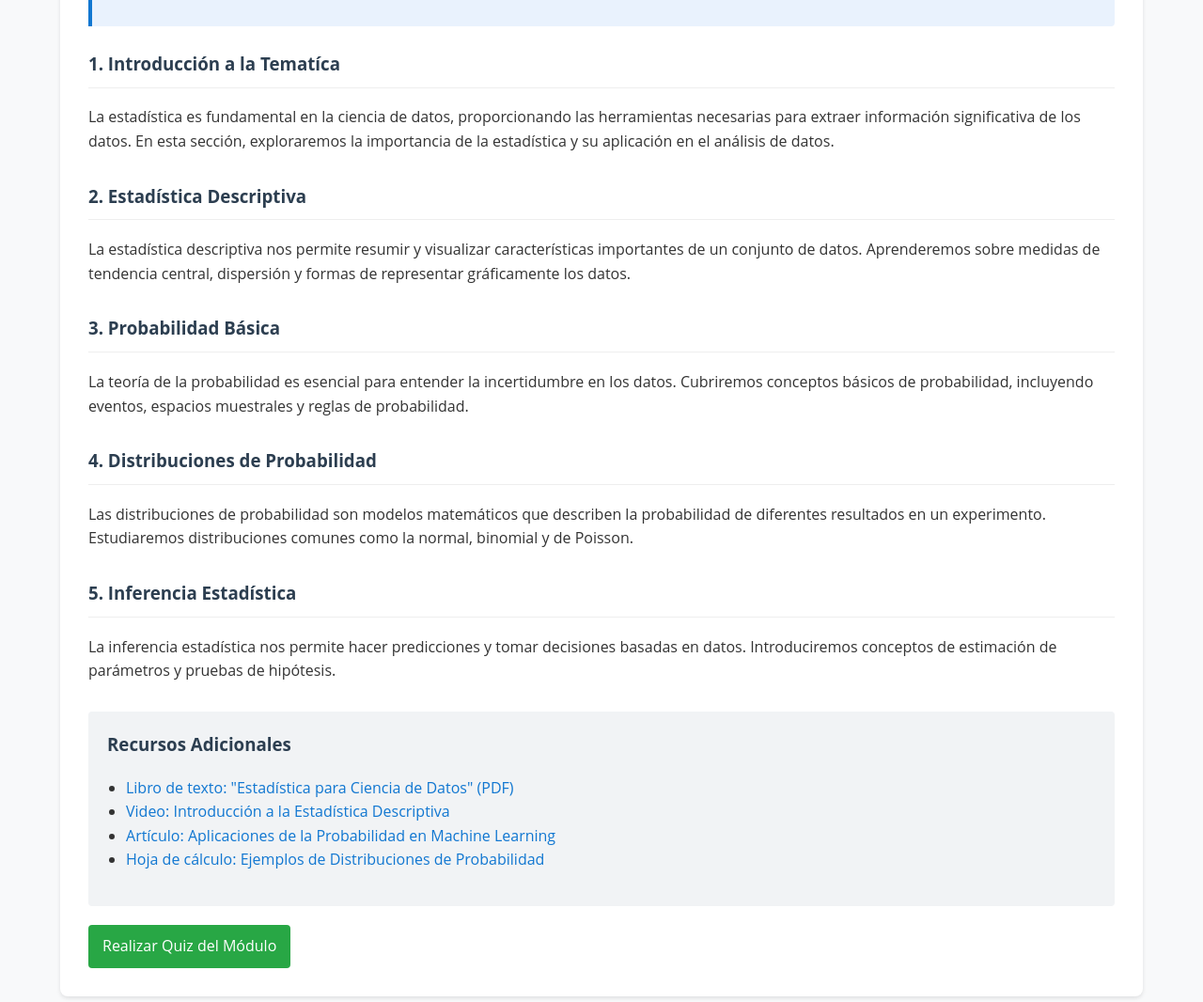
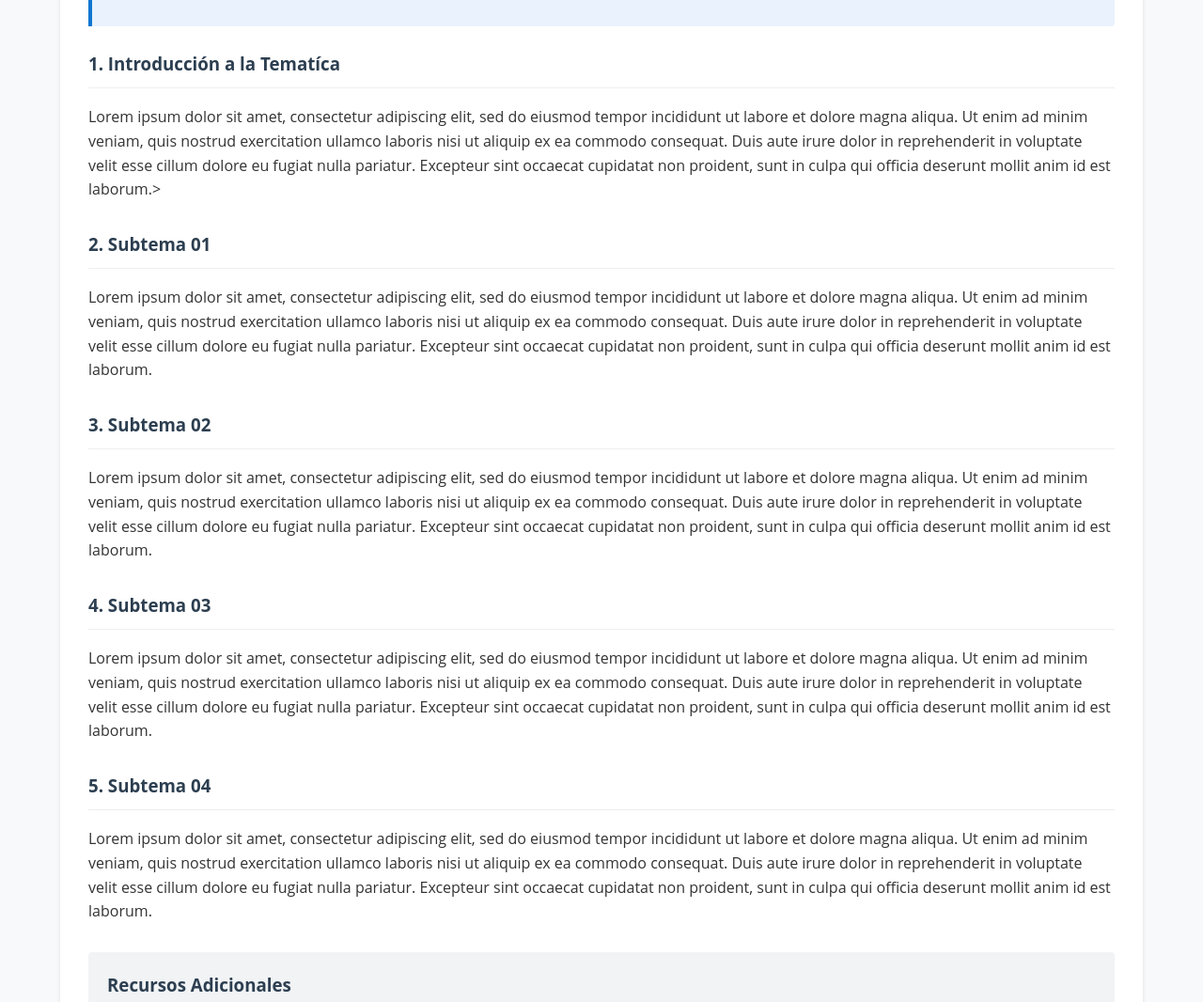
Before and after one commit to jcondet/MockUp_Taller03, a plain HTML site: page Mockupn/INDEX/modulo01.html in a window 1280 px wide. Shown: the part 514-1580 px from the top of the page at 94% size. Drawn offline with Linux system fonts and the light colour scheme.

Commit message:
Update modulo01.html

```diff
--- a/Mockupn/INDEX/modulo01.html
+++ b/Mockupn/INDEX/modulo01.html
@@ -3,7 +3,7 @@
 <head>
     <meta charset="UTF-8">
     <meta name="viewport" content="width=device-width, initial-scale=1.0">
-    <title>Módulo 1: Fundamentos de Estadística - Introducción a la Ciencia de Datos</title>
+    <title>Módulo 1: XXXXX</title>
     <style>
         body {
             font-family: 'Open Sans', 'Helvetica Neue', Helvetica, Arial, sans-serif;
@@ -127,7 +127,7 @@
 
     <div class="container">
         <div class="breadcrumb">
-            <a href="https://jcondet.github.io/MockUp_Taller03/#">Inicio</a> / <a href="https://jcondet.github.io/MockUp_Taller03/#">Mis cursos</a> / <a href="https://jcondet.github.io/MockUp_Taller03/#">Habilidades Psicosociales Docentes</a> / Módulo 1: Módulo 1: XXXXX
+            <a href="https://jcondet.github.io/MockUp_Taller03/#">Inicio</a> / <a href="https://jcondet.github.io/MockUp_Taller03/#">Mis cursos</a> / <a href="https://jcondet.github.io/MockUp_Taller03/#">Habilidades Psicosociales Docentes</a> / Módulo 1: XXXXX
         </div>
 
         <div class="module-content">
@@ -147,27 +147,27 @@
 
             <div class="topic">
                 <h3>1. Introducción a la Tematíca</h3>
-                <p>La estadística es fundamental en la ciencia de datos, proporcionando las herramientas necesarias para extraer información significativa de los datos. En esta sección, exploraremos la importancia de la estadística y su aplicación en el análisis de datos.</p>
+                <p>Lorem ipsum dolor sit amet, consectetur adipiscing elit, sed do eiusmod tempor incididunt ut labore et dolore magna aliqua. Ut enim ad minim veniam, quis nostrud exercitation ullamco laboris nisi ut aliquip ex ea commodo consequat. Duis aute irure dolor in reprehenderit in voluptate velit esse cillum dolore eu fugiat nulla pariatur. Excepteur sint occaecat cupidatat non proident, sunt in culpa qui officia deserunt mollit anim id est laborum.>
             </div>
 
             <div class="topic">
-                <h3>2. Estadística Descriptiva</h3>
-                <p>La estadística descriptiva nos permite resumir y visualizar características importantes de un conjunto de datos. Aprenderemos sobre medidas de tendencia central, dispersión y formas de representar gráficamente los datos.</p>
+                <h3>2. Subtema 01</h3>
+                <p>Lorem ipsum dolor sit amet, consectetur adipiscing elit, sed do eiusmod tempor incididunt ut labore et dolore magna aliqua. Ut enim ad minim veniam, quis nostrud exercitation ullamco laboris nisi ut aliquip ex ea commodo consequat. Duis aute irure dolor in reprehenderit in voluptate velit esse cillum dolore eu fugiat nulla pariatur. Excepteur sint occaecat cupidatat non proident, sunt in culpa qui officia deserunt mollit anim id est laborum.</p>
             </div>
 
             <div class="topic">
-                <h3>3. Probabilidad Básica</h3>
-                <p>La teoría de la probabilidad es esencial para entender la incertidumbre en los datos. Cubriremos conceptos básicos de probabilidad, incluyendo eventos, espacios muestrales y reglas de probabilidad.</p>
+                <h3>3. Subtema 02</h3>
+                <p>Lorem ipsum dolor sit amet, consectetur adipiscing elit, sed do eiusmod tempor incididunt ut labore et dolore magna aliqua. Ut enim ad minim veniam, quis nostrud exercitation ullamco laboris nisi ut aliquip ex ea commodo consequat. Duis aute irure dolor in reprehenderit in voluptate velit esse cillum dolore eu fugiat nulla pariatur. Excepteur sint occaecat cupidatat non proident, sunt in culpa qui officia deserunt mollit anim id est laborum.</p>
             </div>
 
             <div class="topic">
-                <h3>4. Distribuciones de Probabilidad</h3>
-                <p>Las distribuciones de probabilidad son modelos matemáticos que describen la probabilidad de diferentes resultados en un experimento. Estudiaremos distribuciones comunes como la normal, binomial y de Poisson.</p>
+                <h3>4. Subtema 03</h3>
+                <p>Lorem ipsum dolor sit amet, consectetur adipiscing elit, sed do eiusmod tempor incididunt ut labore et dolore magna aliqua. Ut enim ad minim veniam, quis nostrud exercitation ullamco laboris nisi ut aliquip ex ea commodo consequat. Duis aute irure dolor in reprehenderit in voluptate velit esse cillum dolore eu fugiat nulla pariatur. Excepteur sint occaecat cupidatat non proident, sunt in culpa qui officia deserunt mollit anim id est laborum.</p>
             </div>
 
             <div class="topic">
-                <h3>5. Inferencia Estadística</h3>
-                <p>La inferencia estadística nos permite hacer predicciones y tomar decisiones basadas en datos. Introduciremos conceptos de estimación de parámetros y pruebas de hipótesis.</p>
+                <h3>5. Subtema 04</h3>
+                <p>Lorem ipsum dolor sit amet, consectetur adipiscing elit, sed do eiusmod tempor incididunt ut labore et dolore magna aliqua. Ut enim ad minim veniam, quis nostrud exercitation ullamco laboris nisi ut aliquip ex ea commodo consequat. Duis aute irure dolor in reprehenderit in voluptate velit esse cillum dolore eu fugiat nulla pariatur. Excepteur sint occaecat cupidatat non proident, sunt in culpa qui officia deserunt mollit anim id est laborum.</p>
             </div>
 
             <div class="resources">
```
